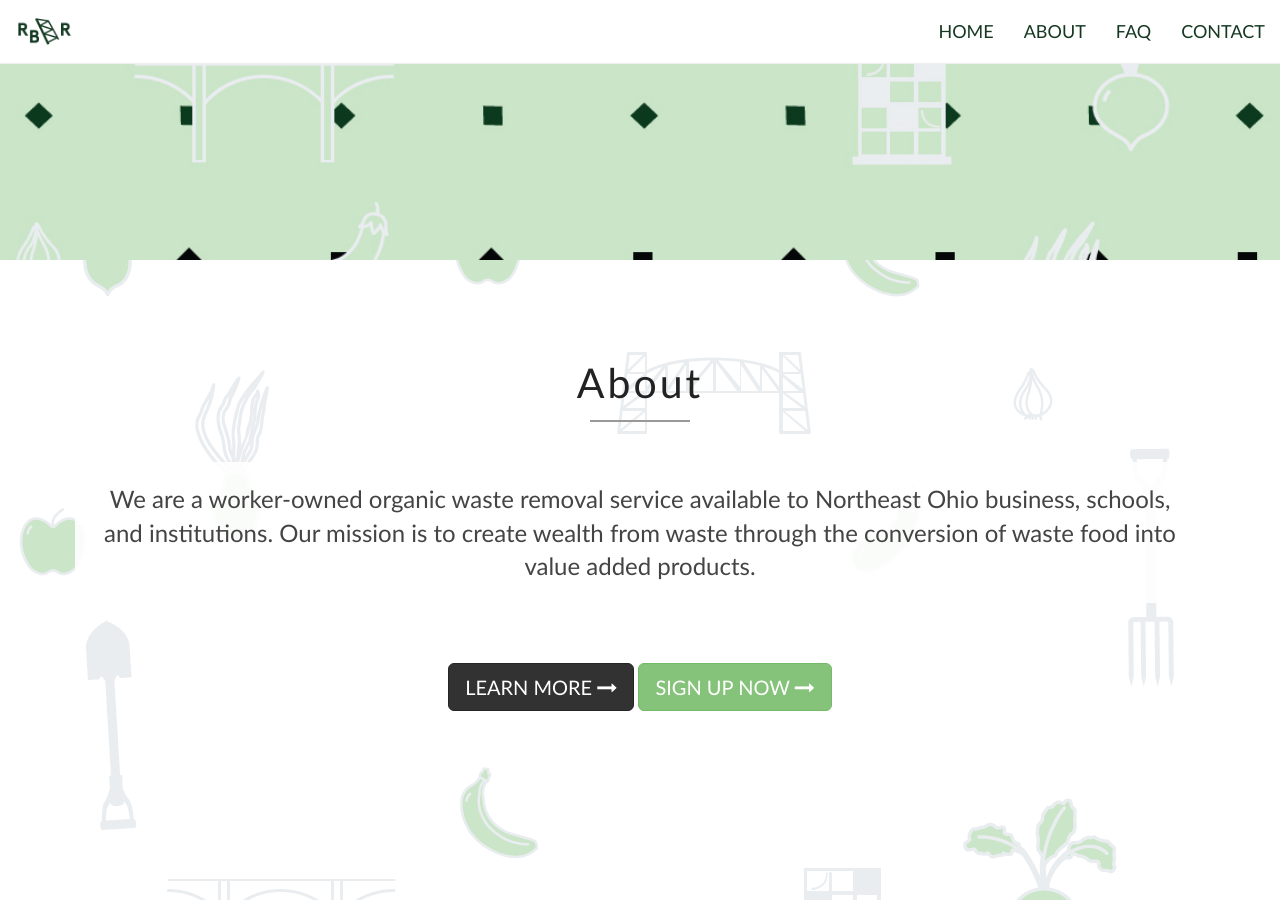
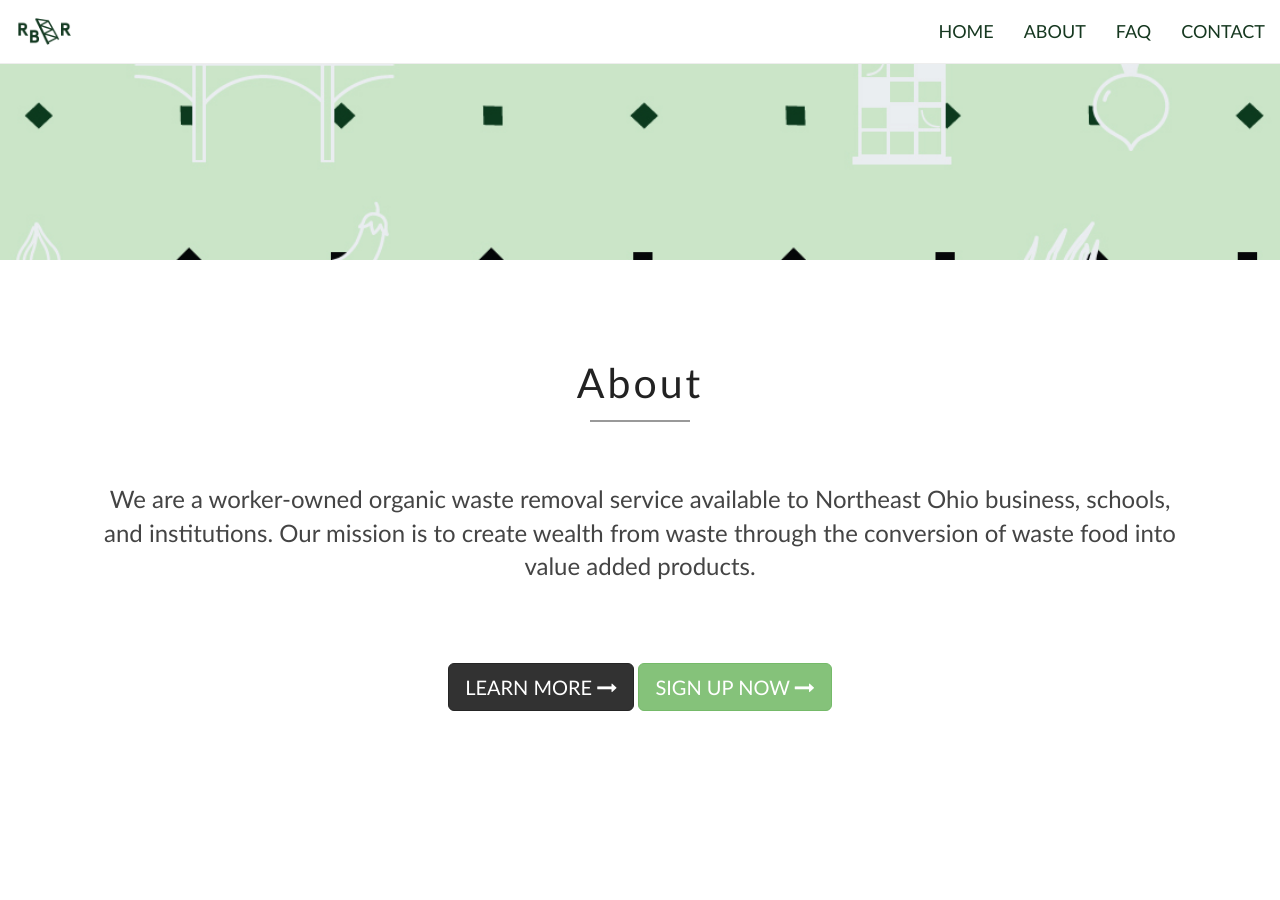
Before and after one commit to rbr-cleveland/rbr-cleveland.github.io, a Jekyll site: the page built from index.html, in a window 1280 px wide and 900 px high, scrolled down 690 px. Built offline with Jekyll 4.4.1, drawn with Linux system fonts in a browser that asks for light colours; nearby versions of some CDN libraries; comment, search, counter and statistics services are not loaded.

Commit message:
fixed layouts and background

```diff
--- a/_includes/components/faq.html
+++ b/_includes/components/faq.html
@@ -1,26 +1,28 @@
 {% assign faqs = site.data[include.faqtype] %}
 {% unless faqs %} {% assign faqs = site.data.general %}{% endunless %}
 {% if include.display == 'grid' %}
+  <div>
   {% for faq in faqs %}
       {% assign loopindex = forloop.index | modulo: 2 %}
       {% if loopindex == 1 %}
-        <ul class="technology row">
-          <div class="col-md-6 text-align-left" >
-            <li>
-               <h5>{{faq.title}}</h5>
-              <p>{{faq.content}}</p>
-            </li>
+      <div class="row">
+        <div class="technology col-md-6">
+          <div >
+            <h5>{{faq.title}}</h5>
+            <p>{{faq.content}}</p>
           </div>
-      {% else %}
-         <div class="col-md-6 text-align-left">
-            <li>
-               <h5>{{faq.title}}</h5>
-              <p>{{faq.content}}</p>
-            </li>
+        </div>
+        {% else %}
+        <div class="technology col-md-6">
+          <div>
+            <h5>{{faq.title}}</h5>
+            <p>{{faq.content}}</p>
           </div>
-        </ul>
+        </div>
+      </div>
       {% endif %}
   {% endfor %}
+</div>
 {% elsif include.display == 'accordion' %}
 <div class="panel-group" id="accordion" role="tablist" aria-multiselectable="true">
   {% assign sortedfaqs = faqs | sort:"title"  %}
--- a/_includes/home.html
+++ b/_includes/home.html
@@ -1,20 +1,6 @@
     <!-- Home Section -->
-    <div id="home-page" class="parallax home-section" style="background-image: url('images/header.jpg');">
+    <div id="home-page" class="home-section" >
         <div class="pattern">
-                <div id="home-center" class="element_fade_in" style="opacity: 1; right: 0px;">
-                    <div class="div-align-center">
-                        <div class="bx-wrapper" style="max-width: 100%; margin: 0px auto;">
-                            <div class="bx-viewport" style="width: 100%; overflow: hidden; position: relative; height: 0px;">
-                                <ul class="text-slide-vertical" style="width: auto; position: relative; -webkit-transition-duration: 0.5s; transition-duration: 0.5s; -webkit-transform: translate3d(0px, 0px, 0px);">
-                                    <li style="float: none; list-style: none; position: relative; width: 1714px;" class="bx-clone"></li>
-                                    <li style="float: none; list-style: none; position: relative; width: 1714px;"></li>
-                                    <li style="float: none; list-style: none; position: relative; width: 1714px;" class="bx-clone"></li>
-                                </ul>
-                            </div>
-                        </div>
-                        <p class="light">
-                        </p>
-                    </div>
-                </div>
+
         </div>
     </div>
--- a/_includes/scripts.html
+++ b/_includes/scripts.html
@@ -1,7 +1,6 @@
 <script type="text/javascript" src="https://cdnjs.cloudflare.com/ajax/libs/jquery/2.1.4/jquery.min.js"></script>
 <script type="text/javascript" src="https://maxcdn.bootstrapcdn.com/bootstrap/3.3.5/js/bootstrap.min.js"></script>
 <script type="text/javascript" src="https://cdnjs.cloudflare.com/ajax/libs/jquery.appear/0.3.3/jquery.appear.min.js"></script>
-<script type="text/javascript" src="https://cdnjs.cloudflare.com/ajax/libs/jquery-parallax/1.1.3/jquery-parallax.js"></script>
 <script type="text/javascript" src="https://cdnjs.cloudflare.com/ajax/libs/jquery-scrollTo/2.1.1/jquery.scrollTo.min.js"></script>
 <script type="text/javascript" src="https://cdnjs.cloudflare.com/ajax/libs/jquery-localScroll/1.4.0/jquery.localScroll.min.js"></script>
 <script type="text/javascript" src="https://cdnjs.cloudflare.com/ajax/libs/parsley.js/2.1.2/parsley.min.js"></script>
--- a/_sass/_theme.scss
+++ b/_sass/_theme.scss
@@ -69,7 +69,7 @@
     font-size: $font-size-base;
     height: 100%;
     color: #444;
-    background: url("../images/pattern.png") repeat scroll 0 0 transparent;
+    background-color: white;
     @media (max-width: $screen-sm-max) {
         font-size: ($font-size-base - 3);
     }
@@ -107,10 +107,11 @@
 }
 
 .home {
-    background-image: url('/images/pattern.png');
-    background-position: 0 0;
-    background-repeat: no-repeat;
-    background-attachment: fixed;
+    background-color: white;
+    // background-image: url('/images/pattern.png');
+    // background-position: 0 0;
+    // background-repeat: no-repeat;
+    // background-attachment: fixed;
     .container {
       margin: 0 auto;
       padding: 100px 20px;
@@ -446,10 +447,13 @@
 
 .home-section {
     height: 100%;
-    position: relative;
     width: 100%;
+    background-image: url('/images/header.jpg');
+    background-position: center 0;
+    background-size: cover;
     @media (max-width: $screen-sm-max) {
-        height:300px;
+        height: 300px;
+        // width: $screen-sm-max;
     }
 }
 
@@ -642,17 +646,9 @@
 
 /* We love technology */
 
-ul.technology {
-    text-align: center;
-}
-
-ul.technology li {
-    display: inline-block;
+.technology{
     text-align: left;
-    font-family: $base-font-family;
     //background-image: url('http://rustbeltriderscomposting.com/wp-content/themes/newave-theme/images/Rust-Belt-Riders-Logo.png');
-    margin: 10px;
-    position: relative;
     /*overflow:hidden;
     transition:all 0.3s ease 0s;
     -moz-transition:all 0.3s ease 0s;
@@ -660,15 +656,7 @@
     -o-transition:all 0.3s ease 0s;*/
 }
 
-ul.technology li:first-child {
-    margin-left: 0px;
-}
-
-ul.technology li:last-child {
-    margin-right: 0px;
-}
-
-ul.technology li i {
+.technology i {
     font-size: 40px;
     transition: all 0.3s ease 0s;
     -moz-transition: all 0.3s ease 0s;
@@ -676,7 +664,7 @@
     -o-transition: all 0.3s ease 0s;
 }
 
-ul.technology li h5 {
+.technology h5 {
     font-size: ($font-size-base + 2);
     font-family: $alt-font-family;
     color: #222222;
@@ -687,7 +675,7 @@
     -o-transition: all 0.3s ease 0s;
 }
 
-ul.technology li p {
+.technology  p {
     margin-top: 10px;
     transition: all 0.3s ease 0s;
     -moz-transition: all 0.3s ease 0s;
--- a/index.html
+++ b/index.html
@@ -38,6 +38,9 @@
             </div>
             <!--/Section Title -->
             {% include components/faq.html site='site' faqtype='generalfaq' display='grid' %}
+            <div class="col-md-12">
+              <a class="btn btn-xl btn-block" href="/about">More FAQs</a>
+            </div>
         </div>
         <!-- Container -->
     </section>
--- a/js/scripts.js
+++ b/js/scripts.js
@@ -128,99 +128,99 @@
 // 	});
 // });
 
-// Parallax
-jQuery(window).bind('load', function () {
-	parallaxInit();
-});
+// // Parallax
+// jQuery(window).bind('load', function () {
+// 	parallaxInit();
+// });
 
-function parallaxInit() {
-    jQuery('.parallax').each(function(){
-        jQuery(this).parallax("30%", 0.1);
-    });
-}
+// function parallaxInit() {
+//     jQuery('.parallax').each(function(){
+//         jQuery(this).parallax("30%", 0.1);
+//     });
+// }
 
 // //Navigation Dropdown
 // jQuery('.nav a.collapse_menu1').click(function () { jQuery(".nav-collapse").collapse("hide") });
 jQuery('body').on('touchstart.dropdown', '.dropdown-menu', function (e) { e.stopPropagation(); });
 
-
-// Tabs
-jQuery(".tab_container").hide(); //Hide all content
-jQuery("ul.tabs li:first").addClass("tab-active").show(); //Activate first tab
-jQuery(".tab_container:first").show(); //Show first tab content
-
-jQuery("ul.tabs li").click(function() {
-		jQuery("ul.tabs li").removeClass("tab-active"); //Remove any "active" class
-		jQuery(this).addClass("tab-active"); //Add "active" class to selected tab
-		jQuery(".tab_container").hide(); //Hide all tab content
-		var activeTab = jQuery(this).find("a").attr("href"); //Find the rel attribute value to identify the active tab + content
-		jQuery(activeTab).fadeIn(); //Fade in the active content
-		return false;
-});
-// Toggle
-jQuery(".toggle_container").hide();
-jQuery("span.toggle-title").click(function(){
-		jQuery(this).toggleClass("toggle-active").next().slideToggle("normal");
-		return false;
-});
-jQuery(document).ready(function(){
-		//Elements Fading
-		jQuery('.element_from_top').each(function () {
-			jQuery(this).appear(function() {
-			  jQuery(this).delay(150).animate({opacity:1,top:"0px"},1000);
-			});
-		});
-
-		jQuery('.element_from_bottom').each(function () {
-			jQuery(this).appear(function() {
-			  jQuery(this).delay(150).animate({opacity:1,bottom:"0px"},1000);
-			});
-		});
-
-
-		jQuery('.element_from_left').each(function () {
-			jQuery(this).appear(function() {
-			  jQuery(this).delay(150).animate({opacity:1,left:"0px"},1000);
-			});
-		});
-
-
-		jQuery('.element_from_right').each(function () {
-			jQuery(this).appear(function() {
-			  jQuery(this).delay(150).animate({opacity:1,right:"0px"},1000);
-			});
-		});
-
-		jQuery('.element_fade_in').each(function () {
-			jQuery(this).appear(function() {
-			  jQuery(this).delay(150).animate({opacity:1,right:"0px"},1000);
-			});
-		});
-		//Animated Progress Bars
-		jQuery('.bar li').each(function () {
-			jQuery(this).appear(function() {
-			  jQuery(this).animate({opacity:1,left:"0px"},1200);
-			  var b = jQuery(this).find("span").attr("data-width");
-			  jQuery(this).find("span").animate({
-				width: b + "%"
-			  }, 1700, "easeOutCirc");
-			});
-		});
-		//Animated Counters
-		jQuery('.counters').each(function () {
-			jQuery(".timer .count").appear(function() {
-			var counter = jQuery(this).html();
-			jQuery(this).countTo({
-				from: 0,
-				to: counter,
-				speed: 2000,
-				refreshInterval: 60,
-				});
-			});
-		});
-
-		//Fading Out AlertBox
-		jQuery('.shortcode_alertbox').find('.box_close').click(function(){
-			jQuery(this).parents('.alertboxes').animate({opacity:0},300).animate({height:"0px"});
-		});
-});
+//
+// // Tabs
+// jQuery(".tab_container").hide(); //Hide all content
+// jQuery("ul.tabs li:first").addClass("tab-active").show(); //Activate first tab
+// jQuery(".tab_container:first").show(); //Show first tab content
+//
+// jQuery("ul.tabs li").click(function() {
+// 		jQuery("ul.tabs li").removeClass("tab-active"); //Remove any "active" class
+// 		jQuery(this).addClass("tab-active"); //Add "active" class to selected tab
+// 		jQuery(".tab_container").hide(); //Hide all tab content
+// 		var activeTab = jQuery(this).find("a").attr("href"); //Find the rel attribute value to identify the active tab + content
+// 		jQuery(activeTab).fadeIn(); //Fade in the active content
+// 		return false;
+// });
+// // Toggle
+// jQuery(".toggle_container").hide();
+// jQuery("span.toggle-title").click(function(){
+// 		jQuery(this).toggleClass("toggle-active").next().slideToggle("normal");
+// 		return false;
+// });
+// jQuery(document).ready(function(){
+// 		//Elements Fading
+// 		jQuery('.element_from_top').each(function () {
+// 			jQuery(this).appear(function() {
+// 			  jQuery(this).delay(150).animate({opacity:1,top:"0px"},1000);
+// 			});
+// 		});
+//
+// 		jQuery('.element_from_bottom').each(function () {
+// 			jQuery(this).appear(function() {
+// 			  jQuery(this).delay(150).animate({opacity:1,bottom:"0px"},1000);
+// 			});
+// 		});
+//
+//
+// 		jQuery('.element_from_left').each(function () {
+// 			jQuery(this).appear(function() {
+// 			  jQuery(this).delay(150).animate({opacity:1,left:"0px"},1000);
+// 			});
+// 		});
+//
+//
+// 		jQuery('.element_from_right').each(function () {
+// 			jQuery(this).appear(function() {
+// 			  jQuery(this).delay(150).animate({opacity:1,right:"0px"},1000);
+// 			});
+// 		});
+//
+// 		jQuery('.element_fade_in').each(function () {
+// 			jQuery(this).appear(function() {
+// 			  jQuery(this).delay(150).animate({opacity:1,right:"0px"},1000);
+// 			});
+// 		});
+// 		//Animated Progress Bars
+// 		jQuery('.bar li').each(function () {
+// 			jQuery(this).appear(function() {
+// 			  jQuery(this).animate({opacity:1,left:"0px"},1200);
+// 			  var b = jQuery(this).find("span").attr("data-width");
+// 			  jQuery(this).find("span").animate({
+// 				width: b + "%"
+// 			  }, 1700, "easeOutCirc");
+// 			});
+// 		});
+// 		//Animated Counters
+// 		jQuery('.counters').each(function () {
+// 			jQuery(".timer .count").appear(function() {
+// 			var counter = jQuery(this).html();
+// 			jQuery(this).countTo({
+// 				from: 0,
+// 				to: counter,
+// 				speed: 2000,
+// 				refreshInterval: 60,
+// 				});
+// 			});
+// 		});
+//
+// 		//Fading Out AlertBox
+// 		jQuery('.shortcode_alertbox').find('.box_close').click(function(){
+// 			jQuery(this).parents('.alertboxes').animate({opacity:0},300).animate({height:"0px"});
+// 		});
+// });
```
